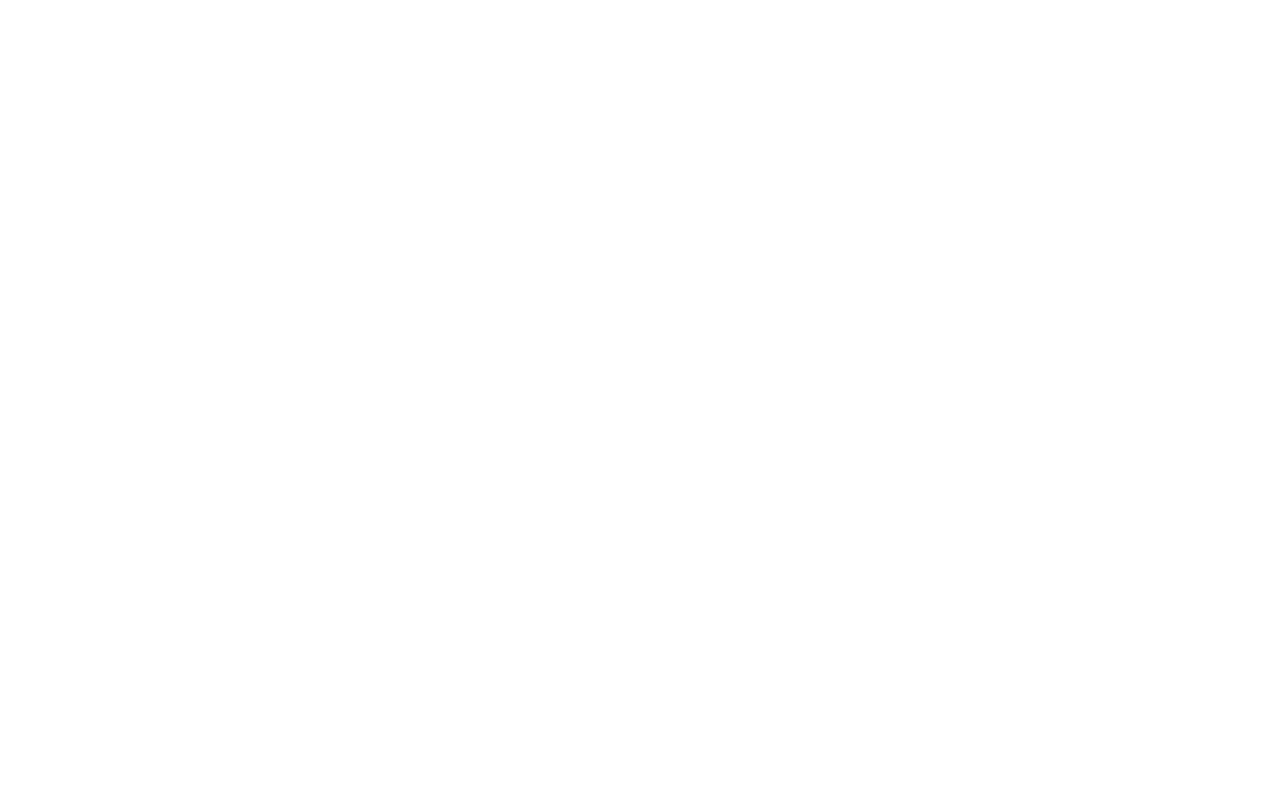
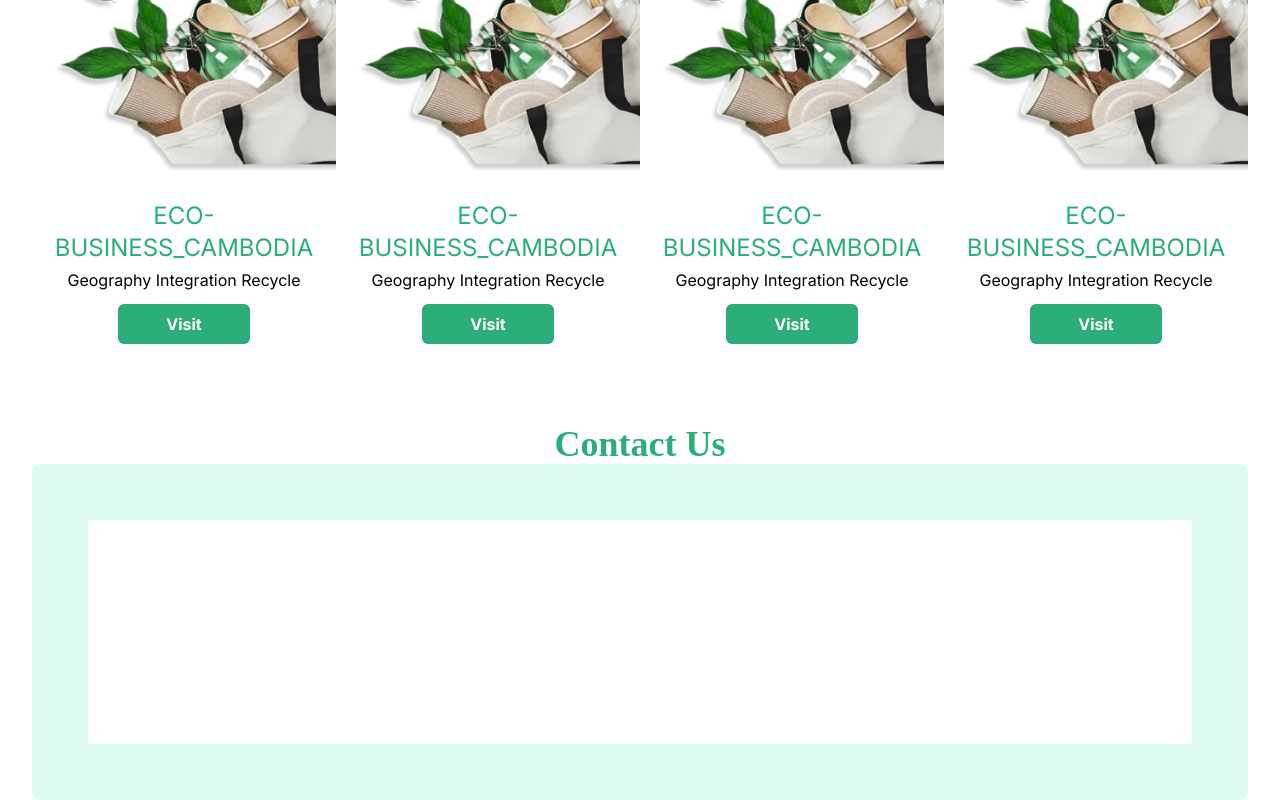
Before and after one commit to CheaVuThearith/ggc_website, a Next.js app: page / in a window 1280 px wide. Shown: the part 1035-1835 px from the top of the page. Before the commit the page ends 826 px from the top, so only its background shows below. Built offline with nearby package versions, Linux system fonts and the light colour scheme; a web font is replaced by a local one.

Commit message:
recycling fac secction and contact us card

```diff
--- a/app/layout.tsx
+++ b/app/layout.tsx
@@ -16,7 +16,7 @@
   children: React.ReactNode;
 }>) {
   return (
-    <html lang="en" className="flex flex-col items-center justify-center">
+    <html lang="en" className="flex flex-col font-primary items-center justify-center">
       <body
         className={`mt-14 flex w-[100%] max-w-screen-2xl px-8 flex-col gap-y-20 ${inter.className}`}
       >
--- a/app/page.tsx
+++ b/app/page.tsx
@@ -1,11 +1,14 @@
+import ContactCard from "@/components/ContactCard";
+import ContactSection from "@/components/ContactSection";
 import HeroSection from "@/components/HeroSection";
-import Navbar from "@/components/Navbar";
+import RecyclingFacilitiesSection from "@/components/RecyclingFacilitiesSection";
 
 export default function Home() {
   return (
     <>
-
       <HeroSection />
+      <RecyclingFacilitiesSection/>
+      <ContactSection/>
     </>
   );
 }
--- /dev/null
+++ b/components/ContactCard.tsx
@@ -0,0 +1,11 @@
+import React from "react";
+
+type Props = {};
+
+const ContactCard = (props: Props) => {
+  return <div className="border-[56px] rounded-lg border-primaryLight h-full w-full">
+    <div className="size-56"></div>
+  </div>;
+};
+
+export default ContactCard;
--- /dev/null
+++ b/components/ContactSection.tsx
@@ -0,0 +1,16 @@
+import React from 'react'
+import Section from './Section'
+import ContactCard from './ContactCard'
+
+type Props = {}
+
+const ContactSection = (props: Props) => {
+  return (
+    <Section title='Contact Us'>
+        <ContactCard></ContactCard>
+
+    </Section>
+  )
+}
+
+export default ContactSection
--- /dev/null
+++ b/components/RecyclingCard.tsx
@@ -0,0 +1,27 @@
+import Image from "next/image";
+import React from "react";
+
+type Props = {
+  image: string;
+  title: string;
+  subtitle: string;
+};
+
+const RecyclingCard = ({ image, title, subtitle }: Props) => {
+  return (
+    <div className="flex max-w-fit flex-col gap-y-5 justify-center items-center">
+      <Image src={image} width={400} height={400} alt={image} />
+      {/* text */}
+      <div className="flex flex-col gap-y-1">
+        <h2 className="text-primary text-center text-2xl">{title}</h2>
+        <p className="text-center">{subtitle}</p>
+      </div>
+      {/* button */}
+      <button className="bg-primary max-w-fit -mt-2 px-12 text-white py-2 font-bold rounded-md">
+        Visit
+      </button>
+    </div>
+  );
+};
+
+export default RecyclingCard;
--- /dev/null
+++ b/components/RecyclingFacilitiesSection.tsx
@@ -0,0 +1,20 @@
+import React from 'react'
+import Section from './Section'
+import RecyclingCard from './RecyclingCard'
+
+type Props = {}
+
+const RecyclingFacilitiesSection = (props: Props) => {
+  return (
+    <Section title='Recycling Facilities'>
+        <div className='flex'>
+            <RecyclingCard title='ECO-BUSINESS_CAMBODIA' subtitle='Geography Integration Recycle' image='/assets/toadbag.png'/>
+            <RecyclingCard title='ECO-BUSINESS_CAMBODIA' subtitle='Geography Integration Recycle' image='/assets/toadbag.png'/>
+            <RecyclingCard title='ECO-BUSINESS_CAMBODIA' subtitle='Geography Integration Recycle' image='/assets/toadbag.png'/>
+            <RecyclingCard title='ECO-BUSINESS_CAMBODIA' subtitle='Geography Integration Recycle' image='/assets/toadbag.png'/>
+        </div>
+    </Section>
+  )
+}
+
+export default RecyclingFacilitiesSection
--- /dev/null
+++ b/components/Section.tsx
@@ -0,0 +1,16 @@
+import React, { ReactNode } from "react";
+
+type Props = { title: string; children: ReactNode };
+
+const Section = ({ title, children }: Props) => {
+  return (
+    <section className="flex flex-col">
+      <h2 className="text-primary font-accent flex w-full items-center justify-center text-center text-4xl font-bold">
+        {title}
+      </h2>
+      {children}
+    </section>
+  );
+};
+
+export default Section;
```
